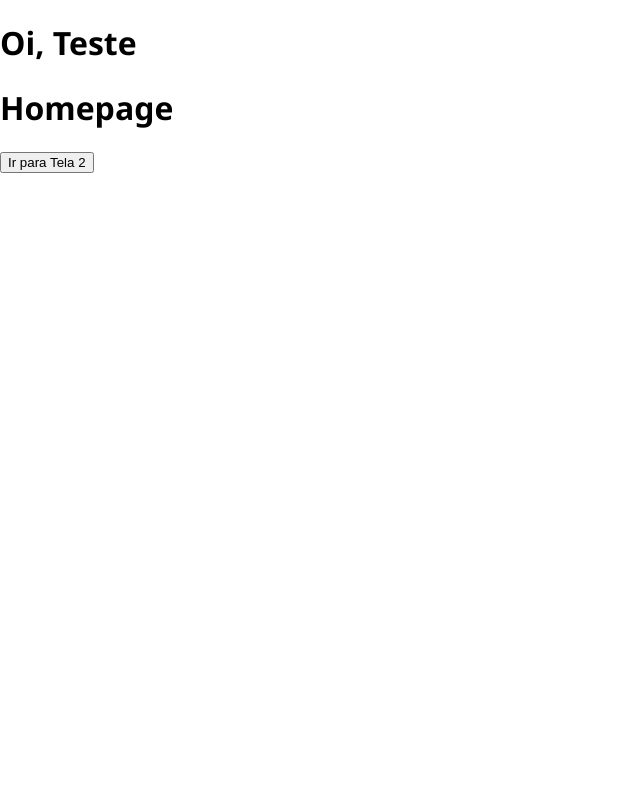
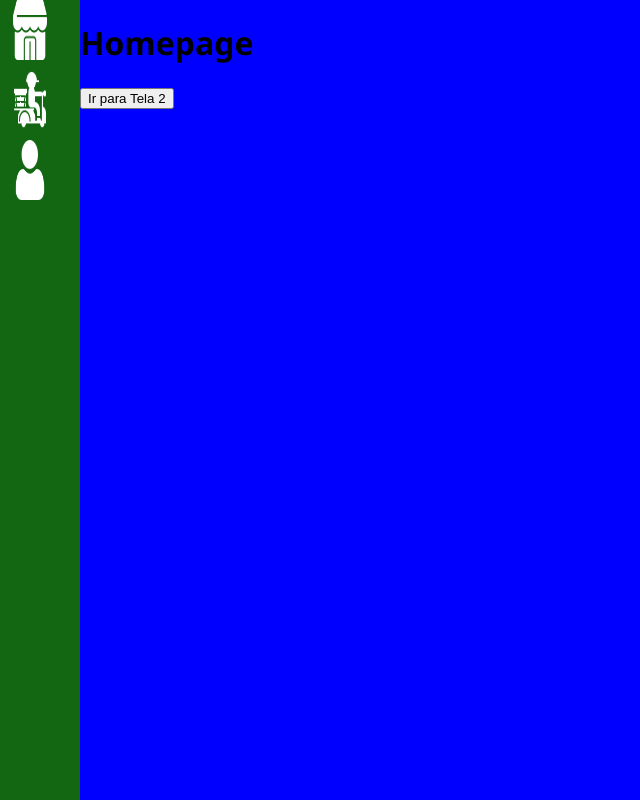
Before and after one commit to Robson-Aires/food, a React (Create React App) app: page / in a window 1280 px wide. Shown: the whole page, without its empty margins (0-640 px from the left). Built offline with nearby package versions, Linux system fonts and the light colour scheme.

Commit message:
estou fazendo a estrutura do site 2/3 concluido

```diff
--- a/src/App.js
+++ b/src/App.js
@@ -2,16 +2,26 @@ import React from 'react';
 import { BrowserRouter, Switch, Route } from "react-router-dom";
 import { useSelector } from 'react-redux';
 
+import { Container, Menu, PageBody } from './AppStyled'
+
 import HomeScreen from './pages/HomeScreen';
 import Tela2Screen from './pages/Tela2Screen';
+
+import MenuItem from './components/menuItem/index'
 
 export default () => {
 const name = useSelector(state => state.user.name);
 
     return (
         <BrowserRouter>
-            <h1>Oi, {name}</h1>
-
+        <Container>
+            <Menu>
+            <MenuItem icon="/assets/store.png" link="/"/>
+            <MenuItem icon="/assets/order.png" link="/orders"/>
+            <MenuItem icon="/assets/profile.png" link="/profile"/>
+            </Menu>
+            {/* corpo da pagina */}
+            <PageBody>
                 <Switch>
                     <Route exact path="/">
                         <HomeScreen />
@@ -20,6 +30,10 @@ export default () => {
                         <Tela2Screen />
                     </Route>
                 </Switch>
+            </PageBody>
+            {/* carrinho de compras
+            <Cart></Cart> */}
+        </Container>
         </BrowserRouter>
     );
 }
--- /dev/null
+++ b/src/AppStyled.js
@@ -0,0 +1,20 @@
+import styled from 'styled-components'
+
+export const Container = styled.div`
+display: flex;
+height: 100vh;
+background-color: #FF0000;
+`;
+
+export const Menu = styled.div`
+display: flex;
+background-color: #136713;
+width: 80px;
+flex-direction: column;
+`;
+
+export const PageBody = styled.div`
+display: flex;
+background-color: #0000FF;
+flex: 1;
+`;
--- /dev/null
+++ b/src/components/menuItem/index.js
@@ -0,0 +1,10 @@
+import React from 'react';
+import { LinkArea, LinkIcon } from './styled';
+
+export default ({ icon, link }) => {
+    return (
+        <LinkArea href={link}>
+            <LinkIcon src={icon} />
+            </LinkArea>
+    )
+}
--- /dev/null
+++ b/src/components/menuItem/styled.js
@@ -0,0 +1,16 @@
+import styled from 'styled-components';
+
+export const LinkArea = styled.a`
+display: flex;
+justify-content: center;
+alight-items: center;
+width: 60px;
+height: 60px;
+border-radius: 10px;
+margin-bottom: 10px;
+`;
+
+export const LinkIcon = styled.img`
+    width: 34px;
+    height: auto;
+`;
```
Also changed, not shown: src/components/teste.js (added). Lines whose indentation alone changed are shown as unchanged.
